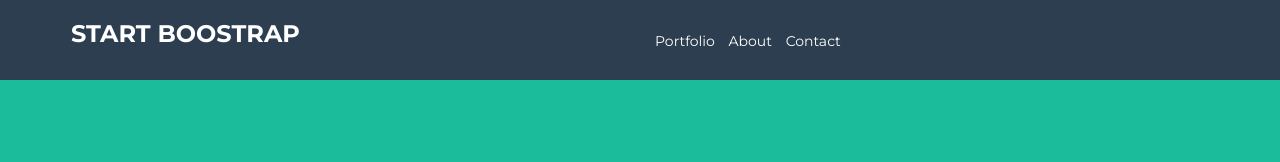
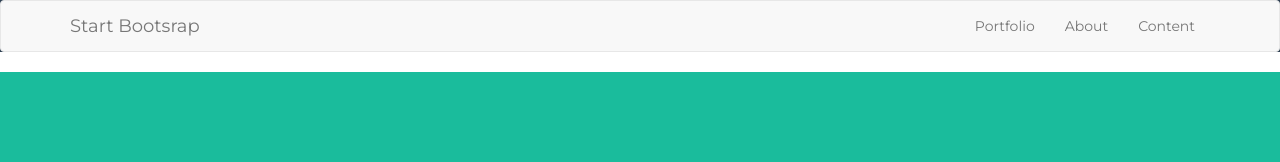
Before and after one commit to Alessandro-Caiti/html-css-bootstrap-freelancer, a plain HTML site: page index.html in a window 1280 px wide. Shown: the top 162 px of the page. Drawn offline with nearby package versions, Linux system fonts and the light colour scheme.

Commit message:
work in progress

```diff
--- a/css/style.css
+++ b/css/style.css
@@ -3,7 +3,7 @@
 }
 
 header {
-        height: 80px;
+
 }
 
 .madisonblue {
@@ -11,21 +11,9 @@ header {
     color: white;
 }
 
-.navbar {
-    line-height: 80px;
-}
-
 h1, h2, h3, h4 {
     text-transform: uppercase;
     font-weight: 900;
-}
-
-.navbar a {
-    color: white;
-}
-
-.navbar a:hover {
-    text-decoration: none;
 }
 
 #profile-img {
--- a/index.html
+++ b/index.html
@@ -3,27 +3,35 @@
     <head>
         <meta charset="utf-8">
         <meta name="viewport" content="width=device-width, initial-scale=1">
-        <title></title>
+        <title>Start Bootstrap</title>
         <link rel="stylesheet" href="https://stackpath.bootstrapcdn.com/bootstrap/3.4.1/css/bootstrap.min.css" integrity="sha384-HSMxcRTRxnN+Bdg0JdbxYKrThecOKuH5zCYotlSAcp1+c8xmyTe9GYg1l9a69psu" crossorigin="anonymous">
         <link href="https://fonts.googleapis.com/css?family=Montserrat:300,400,600,700&display=swap" rel="stylesheet">
         <link rel="stylesheet" href="css/style.css">
     </head>
     <body>
         <header class="madisonblue">
-            <div class="container">
-                <div class="row navbar">
-                    <div class="col-lg-6">
-                        <h3>Start Boostrap</h3>
+            <nav class="navbar navbar-default">
+                <div class="container">
+            <!-- Brand and toggle get grouped for better mobile display -->
+                    <div class="navbar-header">
+                      <button type="button" class="navbar-toggle collapsed" data-toggle="collapse" data-target="#bs-example-navbar-collapse-1" aria-expanded="false">
+                        <span class="sr-only">Toggle navigation</span>
+                        <span class="icon-bar"></span>
+                        <span class="icon-bar"></span>
+                        <span class="icon-bar"></span>
+                      </button>
+                      <a class="navbar-brand" href="#">Start Bootsrap</a>
                     </div>
-                    <div class="col-lg-6">
-                        <ul class="list-inline">
-                            <li><a href="#">Portfolio</a></li>
-                            <li><a href="#">About</a></li>
-                            <li><a href="#">Contact</a></li>
-                        </ul>
-                    </div>
+                    <!-- Collect the nav links, forms, and other content for toggling -->
+                    <div class="collapse navbar-collapse" id="bs-example-navbar-collapse-1">
+                      <ul class="nav navbar-nav navbar-right">
+                        <li><a href="#">Portfolio</a></li>
+                        <li><a href="#">About</a></li>
+                        <li><a href="#">Content</a></li>
+                      </ul>
+                    </div><!-- /.navbar-collapse -->
                 </div>
-            </div>
+            </nav>
         </header>
         <section class="lightgreen">
             <div class="container">
```
